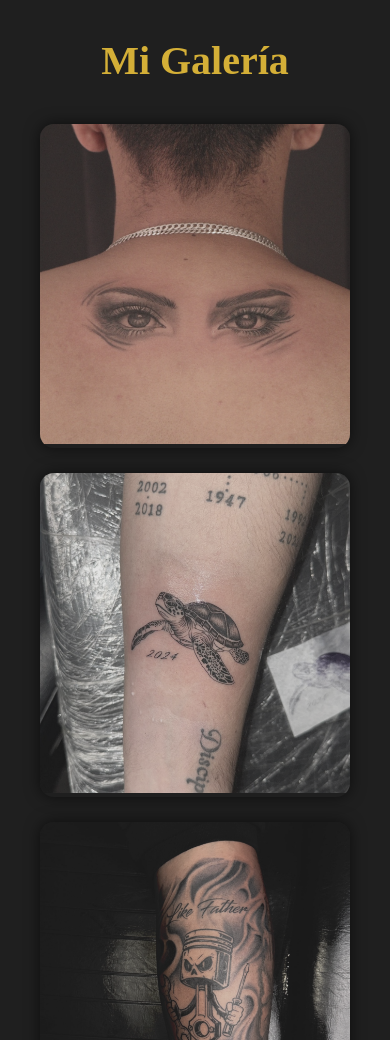
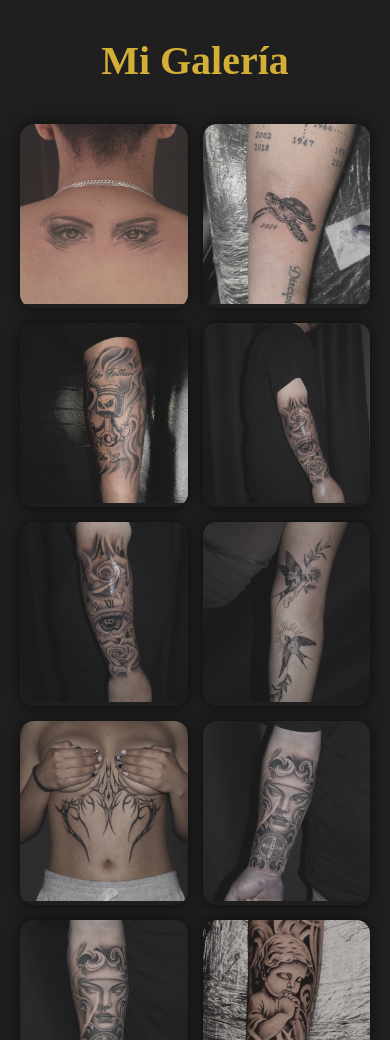
Before and after one commit to LudwingBlanco/BrayanVeraTatuador, a plain HTML site: page index.html in a window 390 px wide. Shown: the part 960-2000 px from the top of the page. Drawn offline with Linux system fonts and the light colour scheme.

Commit message:
Update index.html

```diff
--- a/index.html
+++ b/index.html
@@ -122,21 +122,6 @@
       filter: grayscale(0%);
     }
 
-    .grid-item::after {
-      content: "Ver";
-      position: absolute;
-      bottom: 10px;
-      right: 10px;
-      background: rgba(212,175,55,0.8);
-      padding: 6px 12px;
-      opacity: 0;
-      font-size: 0.9rem;
-      border-radius: 6px;
-      transition: 0.3s;
-      color: black;
-      font-weight: bold;
-    }
-
     .grid-item:hover::after {
       opacity: 1;
       transform: translateY(-6px);
@@ -188,7 +173,59 @@
       border-radius: 12px;
       box-shadow: 0 0 25px rgba(0,0,0,0.8);
     }
-  </style>
+
+
+    /* Responsive Fixes */
+    @media (max-width: 768px) {
+      header h1 {
+        font-size: 2rem;
+      }
+
+      .hero {
+        background-attachment: scroll;
+        padding-top: 40px;
+      }
+
+      .hero img {
+        width: 200px !important;
+      }
+
+      .hero h2 {
+        font-size: 2rem;
+        text-align: center;
+        padding: 0 20px;
+      }
+
+      .galeria {
+        padding: 80px 20px;
+      }
+
+      .grid {
+        grid-template-columns: repeat(auto-fit, minmax(160px, 1fr));
+        gap: 15px;
+      }
+
+      .grid-item img {
+        height: 220px;
+      }
+
+      .contacto p {
+        font-size: 1rem;
+      }
+    }
+
+    /* Extra Small Phones */
+    @media (max-width: 480px) {
+      .grid {
+        grid-template-columns: 1fr 1fr;
+      }
+
+      .grid-item img {
+        height: 180px;
+      }
+    }
+
+</style>
 </head>
 <body>
 
```
